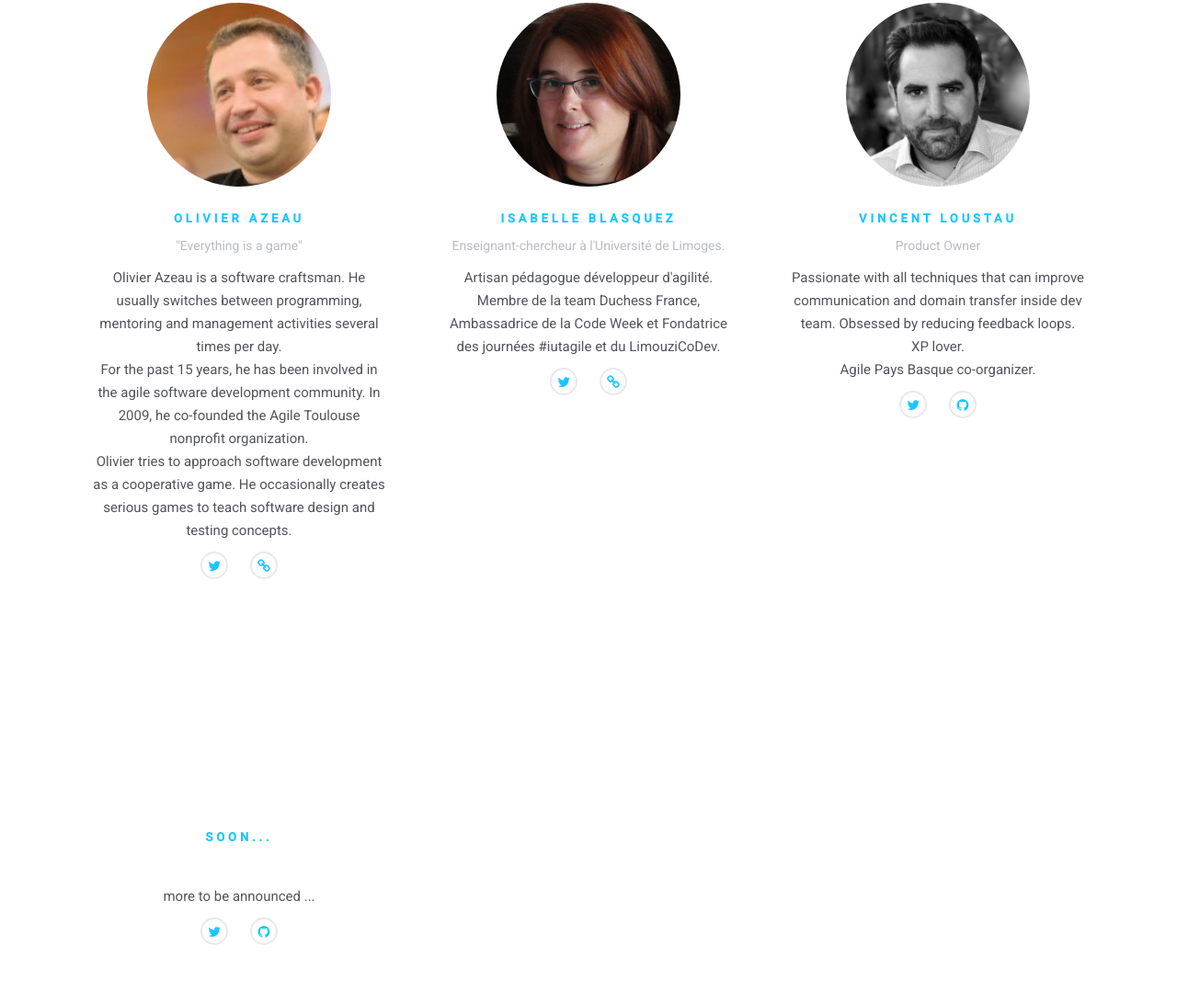
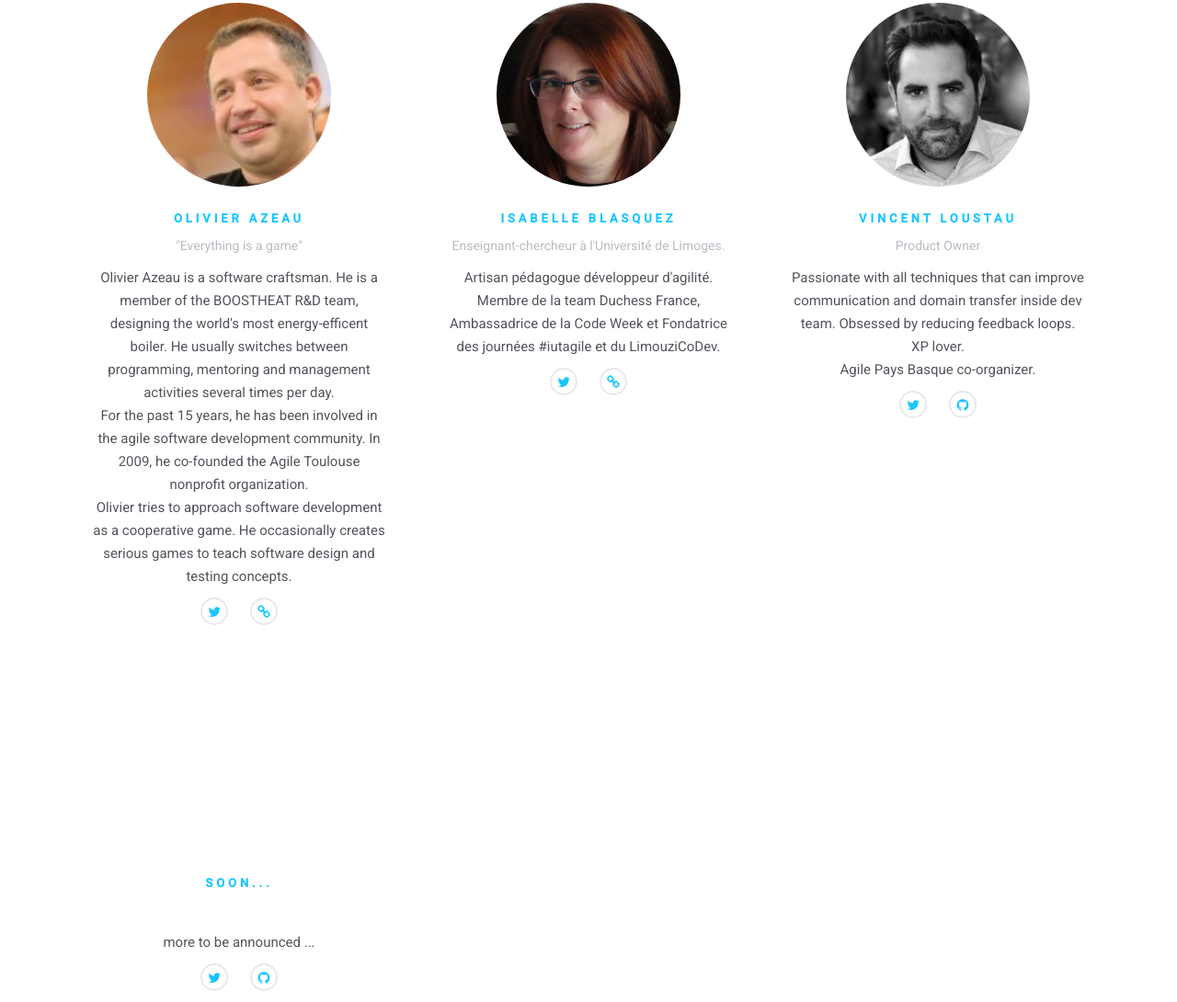
Before and after one commit to ncraftsconf/newcrafts-toulouse-site, a plain HTML site: page index.html in a window 1280 px wide. Shown: the part 3804-4894 px from the top of the page at 92% size. Drawn offline with Linux system fonts and the light colour scheme; some packages are replaced by stand-ins of ours; a web font is replaced by a local one.

Commit message:
Addendum à la bio d'Olivier A.

```diff
--- a/index.html
+++ b/index.html
@@ -735,7 +735,7 @@ Johan organized the first code retreat in France, organized the first ever Legac
                     </p>
 
                     <p class="about">
-                        Olivier Azeau is a software craftsman. He usually switches between programming, mentoring and management
+                        Olivier Azeau is a software craftsman. He is a member of the BOOSTHEAT R&D team, designing the world's most energy-efficent boiler. He usually switches between programming, mentoring and management
                         activities
                         several times per day.<br>
                         For the past 15 years, he has been involved in the agile software development community. In 2009, he
```
